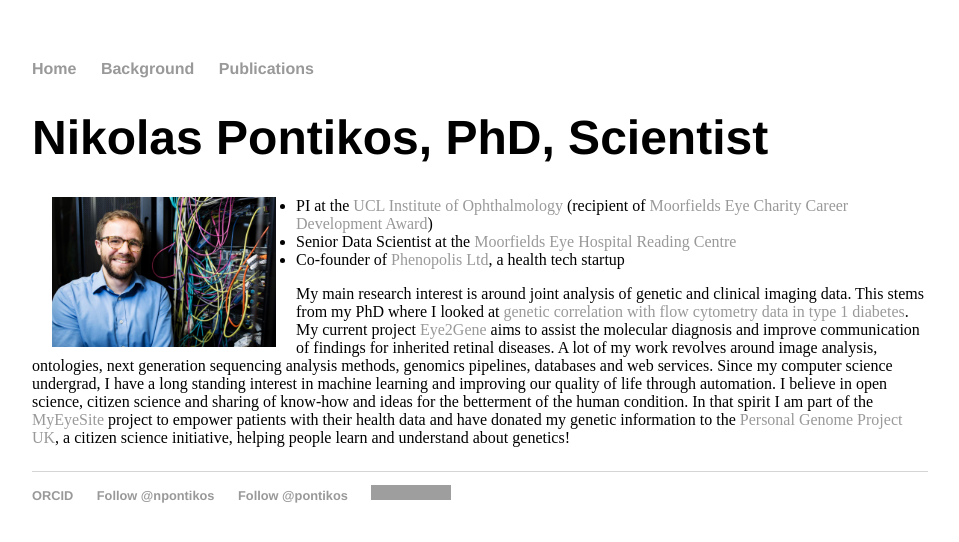
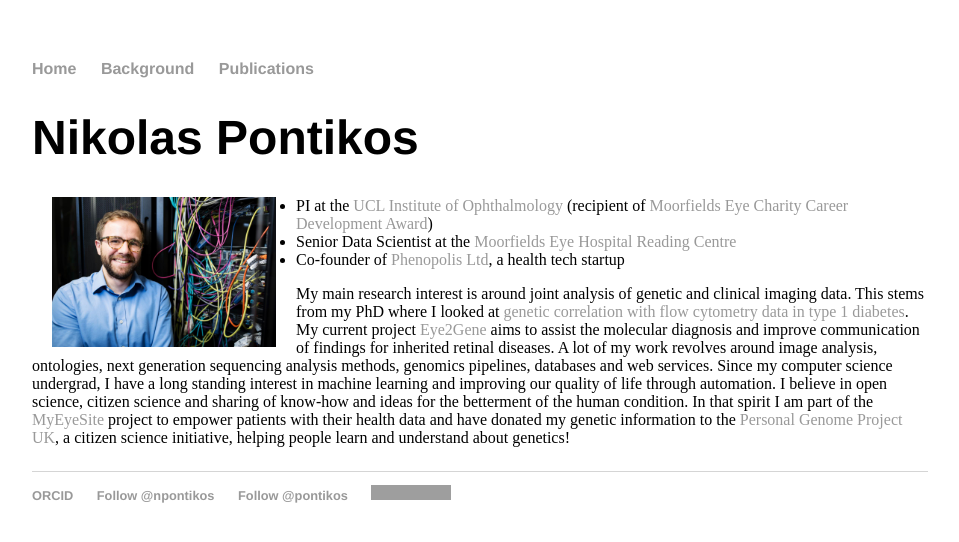
Before and after one commit to pontikos/pontikos.github.io, a Jekyll site: the page built from index.html, in a window 1280 px wide. Shown: the top 542 px of the page, without its empty margins (160-1119 px from the left). Built offline with Jekyll 4.4.1, drawn with Linux system fonts in a browser that asks for light colours; comment, search, counter and statistics services are not loaded; grey boxes are pictures that could not be loaded.

Commit message:
Update index.html

```diff
--- a/index.html
+++ b/index.html
@@ -1,10 +1,10 @@
 ---
 layout: default
-title: Nikolas Pontikos, PhD, Scientist
+title: Nikolas Pontikos
 ---
 
 <!-- <div class="blurb"> -->
-<h1>Nikolas Pontikos, PhD, Scientist</h1>
+<h1>Nikolas Pontikos</h1>
 
 <p>
 <img src="pontikos_profile.jpeg" alt="Nikolas Pontikos, Phd, Scientist" width="25%" style="float: left; padding: 0 15pt;">
```
